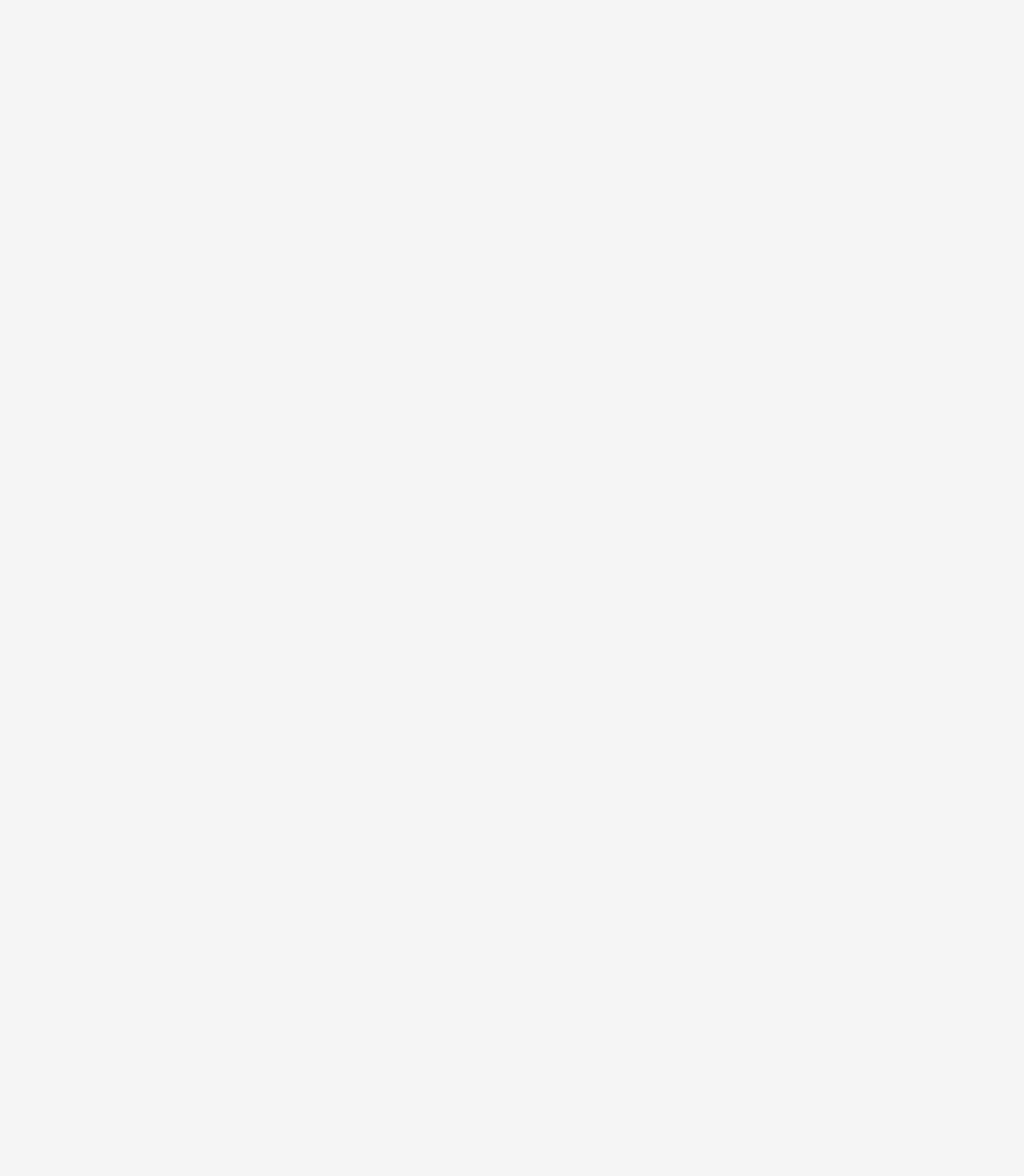
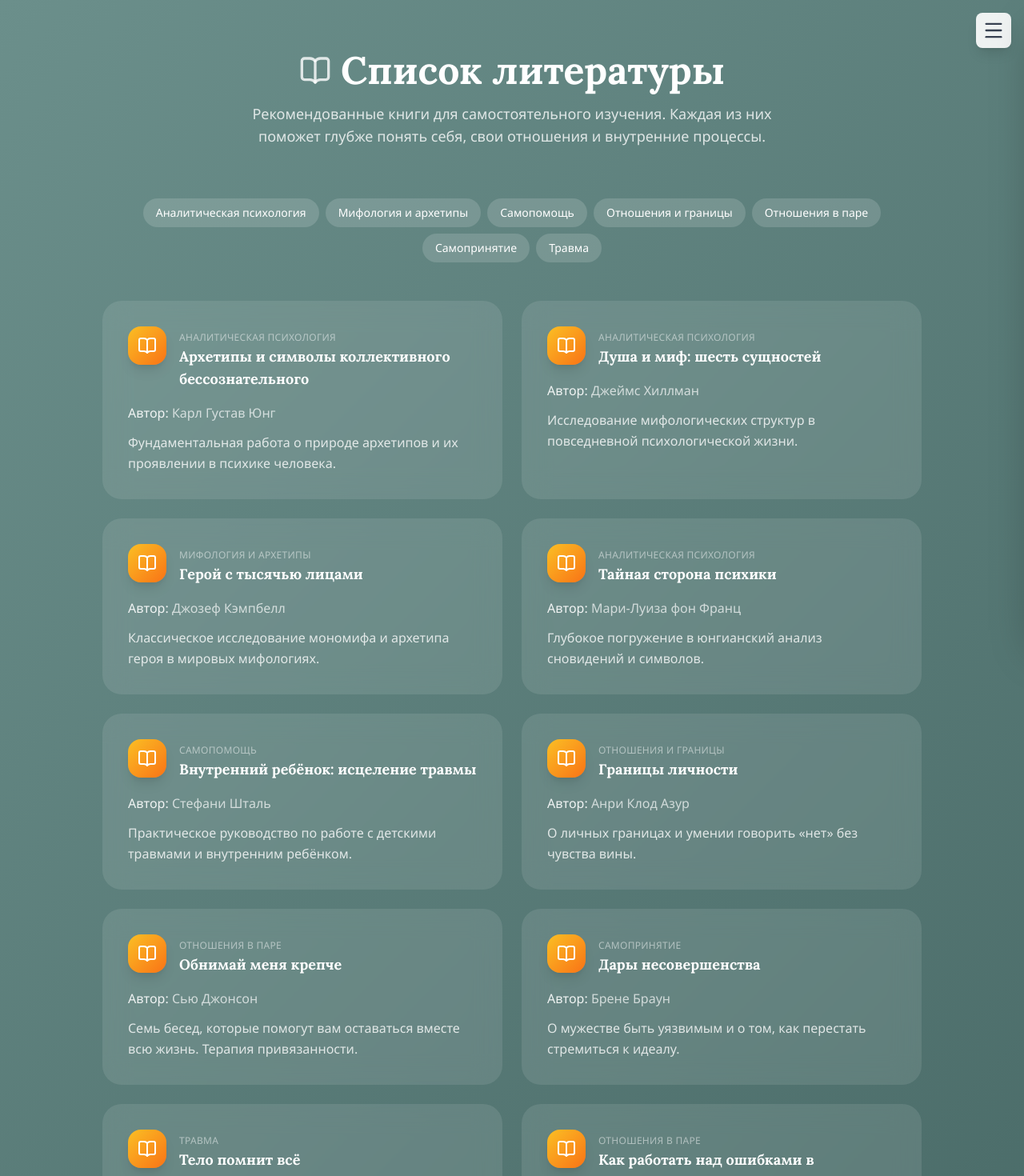
Before and after one commit to Kyni-lover2004/PSY-website, a React (Vite) app in the folder frontend/: page /reading-list in a window 1280 px wide. Before the commit this address had no page. Shown: the top 1470 px of the page at 80% size. Before the commit the page ends 800 px from the top, so only its background shows below. Built offline with nearby package versions, Linux system fonts and the light colour scheme.

Commit message:
feat: add teenagers tab, reading list page, update footer to 2026

```diff
--- a/frontend/src/App.jsx
+++ b/frontend/src/App.jsx
@@ -11,6 +11,7 @@ import TestResults from './pages/TestResults';
 import CompatibilityCheck from './pages/CompatibilityCheck';
 import Appointment from './pages/Appointment';
 import Practices from './pages/Practices';
+import ReadingList from './pages/ReadingList';
 import Login from './pages/Login';
 import Register from './pages/Register';
 import Dashboard from './pages/Dashboard';
@@ -37,6 +38,7 @@ function App() {
           <Route path="compatibility" element={<CompatibilityCheck />} />
           <Route path="appointment" element={<Appointment />} />
           <Route path="practices" element={<Practices />} />
+          <Route path="reading-list" element={<ReadingList />} />
           <Route path="login" element={<Login />} />
           <Route path="register" element={<Register />} />
           <Route path="dashboard" element={<Dashboard />} />
--- a/frontend/src/components/Layout.jsx
+++ b/frontend/src/components/Layout.jsx
@@ -72,6 +72,9 @@ const Layout = () => {
             <Link to="/practices" onClick={closeDrawer} className={navLinkClass()}>
               Практики
             </Link>
+            <Link to="/reading-list" onClick={closeDrawer} className={navLinkClass()}>
+              Список литературы
+            </Link>
 
             {user && (
               <>
@@ -118,7 +121,7 @@ const Layout = () => {
 
       <footer className="bg-gray-900 text-white py-8">
         <div className="max-w-7xl mx-auto px-4 text-center">
-          <p>&copy; 2024 Психолог Ксения Панкратова. Все права защищены.</p>
+          <p>&copy; 2026 Психолог Ксения Панкратова. Все права защищены.</p>
         </div>
       </footer>
     </div>
--- a/frontend/src/pages/Home.jsx
+++ b/frontend/src/pages/Home.jsx
@@ -3,7 +3,7 @@ import { useEffect, useState } from 'react';
 import psychologistPhoto from '../assets/psychologist.jpg';
 import vkIcon from '../assets/vk-icon.avif';
 import maxIcon from '../assets/max-icon.jpg';
-import { ArrowRight, Flower2, Swords, User, Baby, Users, MessageCircle, UsersRound, Waves, AlertTriangle, Flame, Frown, Lightbulb, Compass, Lock, Shield, BookOpen, Tablet, Moon, HeartHandshake, GraduationCap, Droplets, Stethoscope, Scale, HeartCrack, KeyRound, BabyIcon, MessageSquare, Building2, DoorOpen } from 'lucide-react';
+import { ArrowRight, Flower2, Swords, User, Baby, Users, MessageCircle, UsersRound, Waves, AlertTriangle, Flame, Frown, Lightbulb, Compass, Lock, Shield, BookOpen, Tablet, Moon, HeartHandshake, GraduationCap, Droplets, Stethoscope, Scale, HeartCrack, KeyRound, BabyIcon, MessageSquare, Building2, DoorOpen, PersonStanding } from 'lucide-react';
 
 const Home = () => {
   const [activeTab, setActiveTab] = useState('personal');
@@ -45,11 +45,24 @@ const Home = () => {
       { icon: Building2, title: 'Семейная структура и система', desc: 'Консультирование по вопросам семейной структуры и ролей.', link: '/appointment', linkText: 'Записаться на консультацию' },
       { icon: BabyIcon, title: 'Незавершённая сепарация', desc: 'Работа с незавершённой сепарацией с родителями.', link: '/appointment', linkText: 'Записаться на консультацию' },
     ],
+    teenagers: [
+      { icon: Waves, title: 'Тревожность', desc: 'Повышенная тревожность, беспокойство, неуверенность у подростка.', link: '/appointment', linkText: 'Записаться на консультацию' },
+      { icon: Flame, title: 'Агрессивность', desc: 'Агрессивное поведение, вспышки гнева, проблемы с контролем эмоций.', link: '/appointment', linkText: 'Записаться на консультацию' },
+      { icon: BookOpen, title: 'Школьная неуспеваемость', desc: 'Трудности в обучении, снижение успеваемости, нежелание учиться.', link: '/appointment', linkText: 'Записаться на консультацию' },
+      { icon: UsersRound, title: 'Нарушения общения', desc: 'Трудности в общении со сверстниками, замкнутость, конфликты.', link: '/appointment', linkText: 'Записаться на консультацию' },
+      { icon: Tablet, title: 'Зависимость от гаджетов', desc: 'Чрезмерное увлечение экранами, играми, социальными сетями.', link: '/appointment', linkText: 'Записаться на консультацию' },
+      { icon: Moon, title: 'Страхи и кошмары', desc: 'Ночные кошмары, страхи, панические атаки.', link: '/appointment', linkText: 'Записаться на консультацию' },
+      { icon: AlertTriangle, title: 'Травмы и переживания', desc: 'Помощь подростку после травмирующих событий и тяжёлых переживаний.', link: '/appointment', linkText: 'Записаться на консультацию' },
+      { icon: GraduationCap, title: 'Готовность к школе', desc: 'Психологическая диагностика и подготовка к учебному процессу.', link: '/appointment', linkText: 'Записаться на консультацию' },
+      { icon: HeartHandshake, title: 'Адаптация в коллективе', desc: 'Помощь в адаптации подростка в новом коллективе или школе.', link: '/appointment', linkText: 'Записаться на консультацию' },
+      { icon: Droplets, title: 'Энурез, энкопрез', desc: 'Психологическая помощь при недержании мочи и кала.', link: '/appointment', linkText: 'Записаться на консультацию' },
+    ],
   };
 
   const tabs = [
     { key: 'personal', label: 'Личные запросы', icon: User },
     { key: 'children', label: 'Детские запросы', icon: Baby },
+    { key: 'teenagers', label: 'Подростковые запросы', icon: PersonStanding },
     { key: 'family', label: 'Семейные запросы', icon: Users },
   ];
 
--- /dev/null
+++ b/frontend/src/pages/ReadingList.jsx
@@ -0,0 +1,125 @@
+import { BookOpen, ExternalLink, Sparkles } from 'lucide-react';
+
+const books = [
+  {
+    title: 'Архетипы и символы коллективного бессознательного',
+    author: 'Карл Густав Юнг',
+    description: 'Фундаментальная работа о природе архетипов и их проявлении в психике человека.',
+    category: 'Аналитическая психология',
+  },
+  {
+    title: 'Душа и миф: шесть сущностей',
+    author: 'Джеймс Хиллман',
+    description: 'Исследование мифологических структур в повседневной психологической жизни.',
+    category: 'Аналитическая психология',
+  },
+  {
+    title: 'Герой с тысячью лицами',
+    author: 'Джозеф Кэмпбелл',
+    description: 'Классическое исследование мономифа и архетипа героя в мировых мифологиях.',
+    category: 'Мифология и архетипы',
+  },
+  {
+    title: 'Тайная сторона психики',
+    author: 'Мари-Луиза фон Франц',
+    description: 'Глубокое погружение в юнгианский анализ сновидений и символов.',
+    category: 'Аналитическая психология',
+  },
+  {
+    title: 'Внутренний ребёнок: исцеление травмы',
+    author: 'Стефани Шталь',
+    description: 'Практическое руководство по работе с детскими травмами и внутренним ребёнком.',
+    category: 'Самопомощь',
+  },
+  {
+    title: 'Границы личности',
+    author: 'Анри Клод Азур',
+    description: 'О личных границах и умении говорить «нет» без чувства вины.',
+    category: 'Отношения и границы',
+  },
+  {
+    title: 'Обнимай меня крепче',
+    author: 'Сью Джонсон',
+    description: 'Семь бесед, которые помогут вам оставаться вместе всю жизнь. Терапия привязанности.',
+    category: 'Отношения в паре',
+  },
+  {
+    title: 'Дары несовершенства',
+    author: 'Брене Браун',
+    description: 'О мужестве быть уязвимым и о том, как перестать стремиться к идеалу.',
+    category: 'Самопринятие',
+  },
+  {
+    title: 'Тело помнит всё',
+    author: 'Бессел ван дер Колк',
+    description: 'Революционная книга о влиянии травмы на тело и мозг и путях исцеления.',
+    category: 'Травма',
+  },
+  {
+    title: 'Как работать над ошибками в отношениях',
+    author: 'Джон Готтман',
+    description: 'Научный подход к пониманию того, что разрушает отношения и как это исправить.',
+    category: 'Отношения в паре',
+  },
+];
+
+const categories = [...new Set(books.map((b) => b.category))];
+
+const ReadingList = () => {
+  return (
+    <div className="min-h-screen py-16 px-4" style={{ background: 'linear-gradient(135deg, #6B8F8B 0%, #4A6B68 100%)' }}>
+      <div className="max-w-5xl mx-auto">
+        {/* Заголовок */}
+        <div className="text-center mb-16 fade-in">
+          <div className="flex items-center justify-center gap-3 mb-4">
+            <BookOpen className="w-10 h-10 text-white/80" />
+            <h1 className="text-4xl md:text-5xl font-bold text-white">Список литературы</h1>
+          </div>
+          <p className="text-lg text-white/80 max-w-2xl mx-auto">
+            Рекомендованные книги для самостоятельного изучения.
+            Каждая из них поможет глубже понять себя, свои отношения и внутренние процессы.
+          </p>
+        </div>
+
+        {/* Категории */}
+        <div className="flex flex-wrap justify-center gap-2 mb-12">
+          {categories.map((cat) => (
+            <span
+              key={cat}
+              className="bg-white/15 text-white px-4 py-2 rounded-full text-sm font-medium"
+            >
+              {cat}
+            </span>
+          ))}
+        </div>
+
+        {/* Книги */}
+        <div className="grid md:grid-cols-2 gap-6">
+          {books.map((book, i) => (
+            <div
+              key={i}
+              className="bg-white/10 backdrop-blur-lg rounded-3xl p-8 transition-all duration-300 hover:bg-white/20 hover:scale-[1.02] hover:shadow-2xl reveal scale-in"
+              style={{ animationDelay: `${i * 0.05}s` }}
+            >
+              <div className="flex items-start gap-4 mb-4">
+                <div className="w-12 h-12 rounded-2xl bg-gradient-to-br from-amber-400 to-orange-500 flex items-center justify-center flex-shrink-0 shadow-lg">
+                  <BookOpen className="w-6 h-6 text-white" />
+                </div>
+                <div>
+                  <span className="text-white/50 text-xs uppercase tracking-wide">{book.category}</span>
+                  <h3 className="text-lg font-bold text-white">{book.title}</h3>
+                </div>
+              </div>
+              <p className="text-white/70 mb-3">
+                <span className="text-white/90 font-medium">Автор:</span> {book.author}
+              </p>
+              <p className="text-white/80 leading-relaxed">{book.description}</p>
+            </div>
+          ))}
+        </div>
+      </div>
+    </div>
+  );
+};
+
+export default ReadingList;
```
